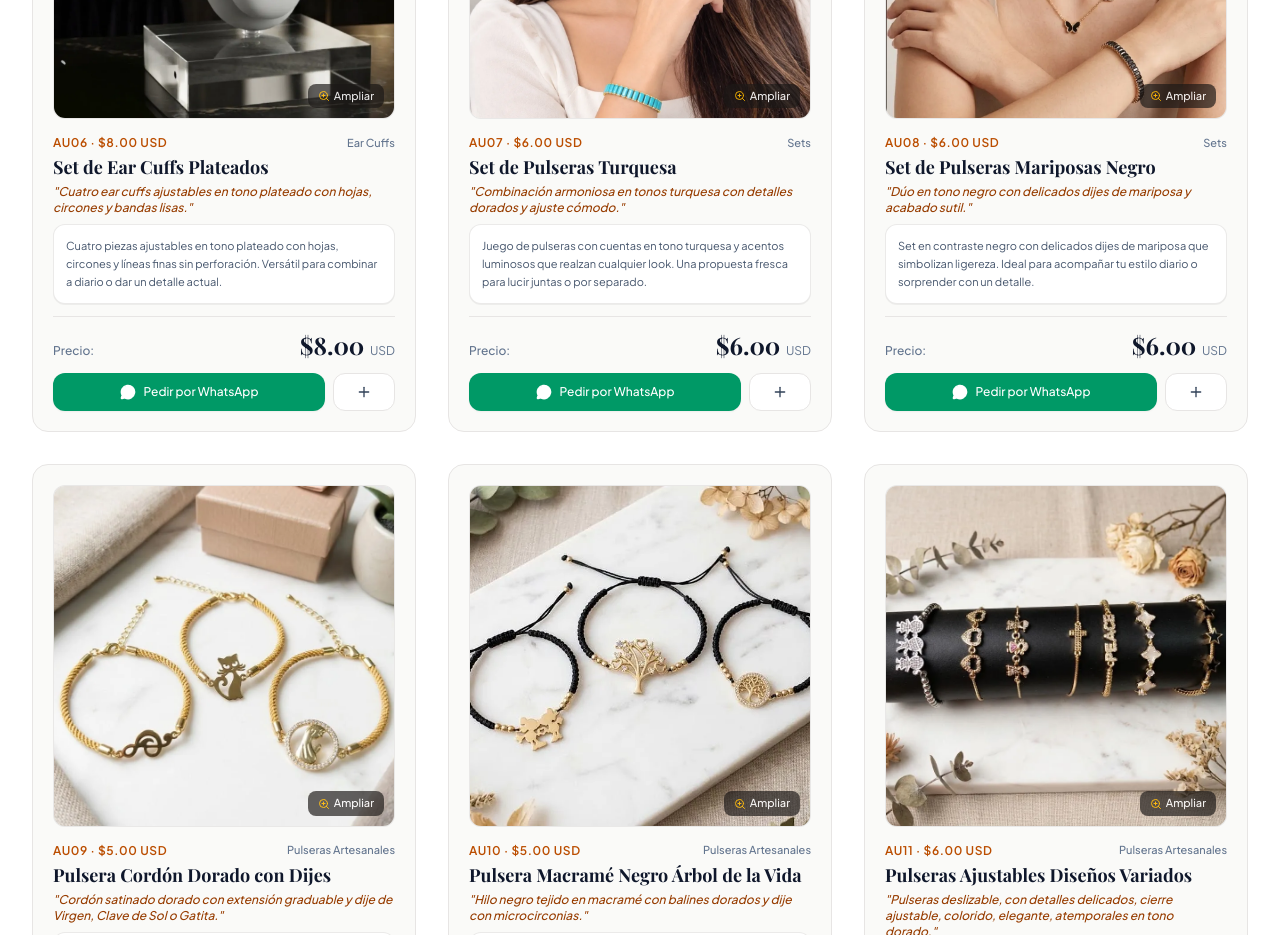
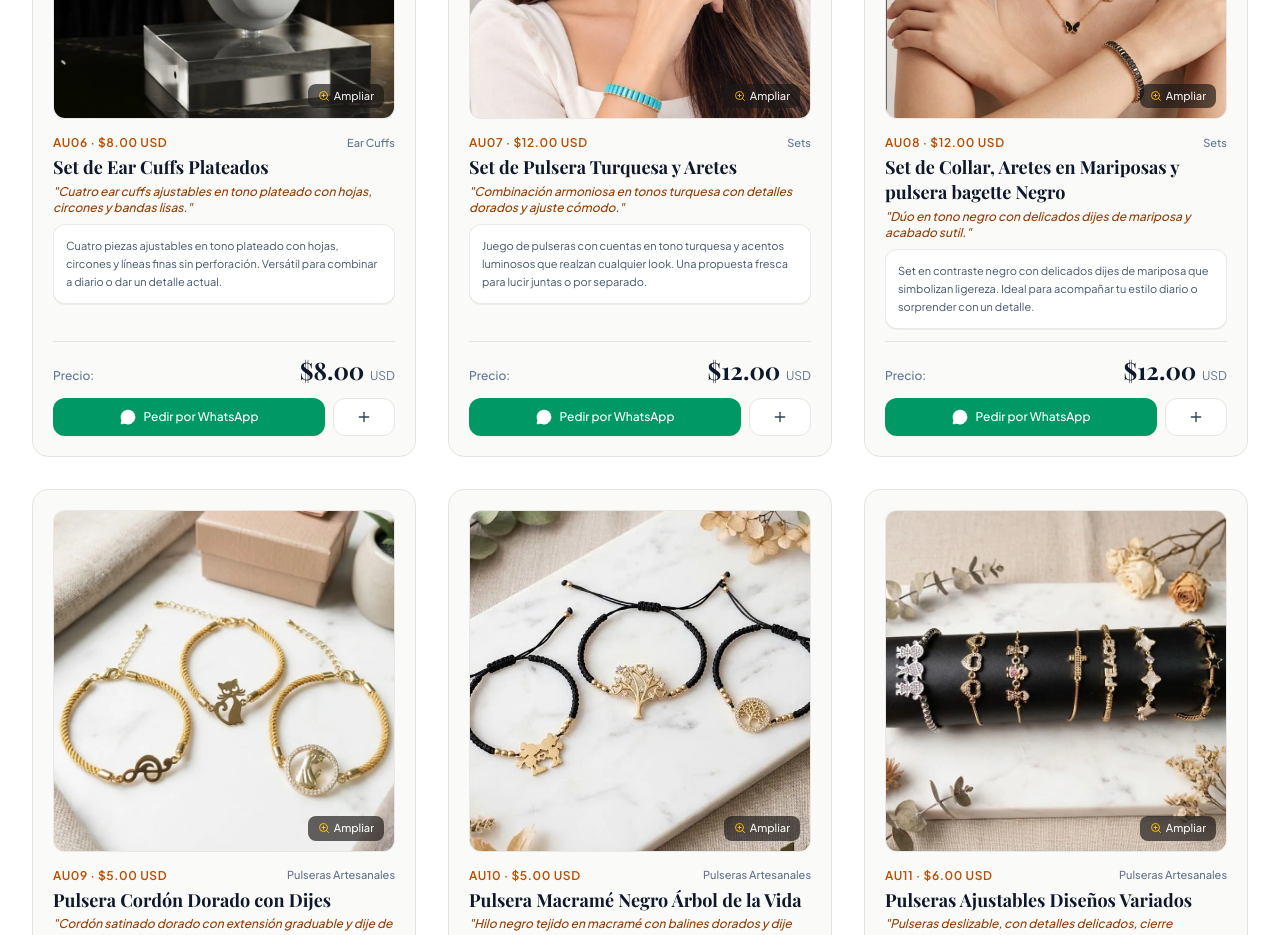
Before and after one commit to bessysiu1/Aura, a React (Vite) app: page / in a window 1280 px wide. Shown: the part 3900-4835 px from the top of the page. Built offline with nearby package versions, Linux system fonts and the light colour scheme; a web font is replaced by a local one.

Commit message:
Update product names and prices in products.ts

```diff
--- a/src/products.ts
+++ b/src/products.ts
@@ -167,21 +167,21 @@ export const PRODUCTS_CATALOG: Product[] = [
   },
   {
     id: 'AU07',
-    name: 'Set de Pulseras Turquesa',
+    name: 'Set de Pulsera Turquesa y Aretes',
     category: 'Sets',
-    price: 6.00,
-    promoBadge: 'AU07 · $6.00 USD',
+    price: 12.00,
+    promoBadge: 'AU07 · $12.00 USD',
     tagline: 'Combinación armoniosa en tonos turquesa con detalles dorados y ajuste cómodo.',
-    designStory: 'Juego de pulseras con cuentas en tono turquesa y acentos luminosos que realzan cualquier look. Una propuesta fresca y encantadora para lucir juntas o por separado.',
+    designStory: 'Juego de pulsera con cuentas en tono turquesa y acentos luminosos que realzan cualquier look. Una propuesta fresca y encantadora para lucir juntas.',
     description: 'Juego de pulseras con cuentas en tono turquesa y acentos luminosos que realzan cualquier look. Una propuesta fresca para lucir juntas o por separado.',
     imagen: './assets/images/productos/set-au07-turquesa-modelo.webp',
     disponible: true,
-    whatsappMessage: '¡Hola Áurea by Siu! ✨ Deseo pedir el *Set de Pulseras Turquesa (AU07)* por *$6.00 USD*.',
+    whatsappMessage: '¡Hola Áurea by Siu! ✨ Deseo pedir el *Set de Pulseras Turquesa (AU07)* por *$12.00 USD*.',
     media: {
       mainImage: './assets/images/productos/set-au07-turquesa-modelo.webp',
       modelImage: './assets/images/productos/set-au07-turquesa-modelo.webp',
       boxImage: './assets/images/productos/set-au07-turquesa-modelo.webp',
-      mainCaption: 'Set de Pulseras Turquesa (AU07) · $6.00 USD',
+      mainCaption: 'Set de Pulseras Turquesa (AU07) · $12.00 USD',
       modelCaption: 'Combinación ligera en tonos turquesa',
       boxCaption: 'Empaque protector listo para obsequio'
     },
@@ -189,16 +189,16 @@ export const PRODUCTS_CATALOG: Product[] = [
   },
   {
     id: 'AU08',
-    name: 'Set de Pulseras Mariposas Negro',
+    name: 'Set de Collar, Aretes en Mariposas y pulsera bagette Negro',
     category: 'Sets',
-    price: 6.00,
-    promoBadge: 'AU08 · $6.00 USD',
+    price: 12.00,
+    promoBadge: 'AU08 · $12.00 USD',
     tagline: 'Dúo en tono negro con delicados dijes de mariposa y acabado sutil.',
     designStory: 'Set en contraste negro y detalles de mariposa que simbolizan ligereza y renovación. Ideal para acompañar tu estilo diario o sorprender con un detalle especial.',
     description: 'Set en contraste negro con delicados dijes de mariposa que simbolizan ligereza. Ideal para acompañar tu estilo diario o sorprender con un detalle.',
     imagen: './assets/images/productos/set-au08-mariposas-negro-modelo.webp',
     disponible: true,
-    whatsappMessage: '¡Hola Áurea by Siu! ✨ Deseo pedir el *Set de Pulseras Mariposas Negro (AU08)* por *$6.00 USD*.',
+    whatsappMessage: '¡Hola Áurea by Siu! ✨ Deseo pedir el *Set de Pulseras Mariposas Negro (AU08)* por *$12.00 USD*.',
     media: {
       mainImage: './assets/images/productos/set-au08-mariposas-negro-modelo.webp',
       modelImage: './assets/images/productos/set-au08-mariposas-negro-modelo.webp',
```
